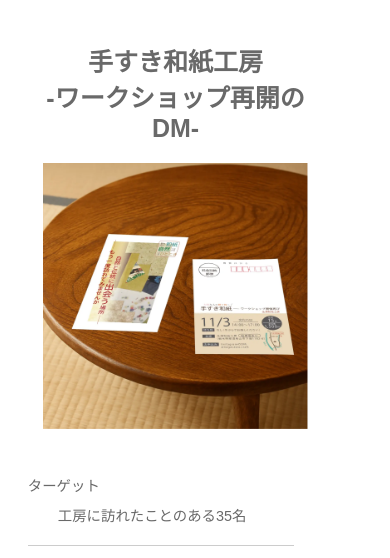
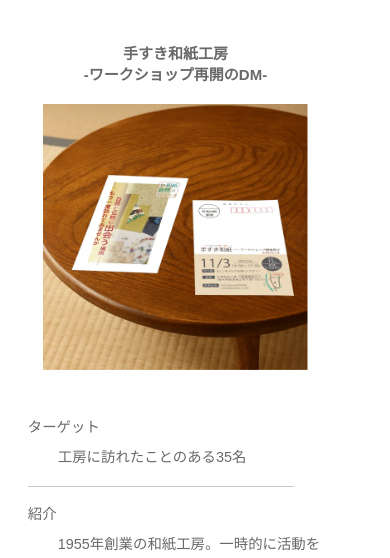
Before and after one commit to itaachim012-droid/itaachim012-droid.github.io, a plain HTML site: page dm.html in a window 390 px wide. Shown: the part 264-822 px from the top of the page. Drawn offline with nearby package versions, Linux system fonts and the light colour scheme; some packages are replaced by stand-ins of ours.

Commit message:
Update style.css

```diff
--- a/css/style.css
+++ b/css/style.css
@@ -520,6 +520,10 @@ footer {
         width: 90%;
     }
 
+    .g-caption-title {
+        font-size: 1.5rem;
+    }
+
     #gura ul li p {
         margin-top: 0.2rem;
         margin-bottom: 2rem;
```
